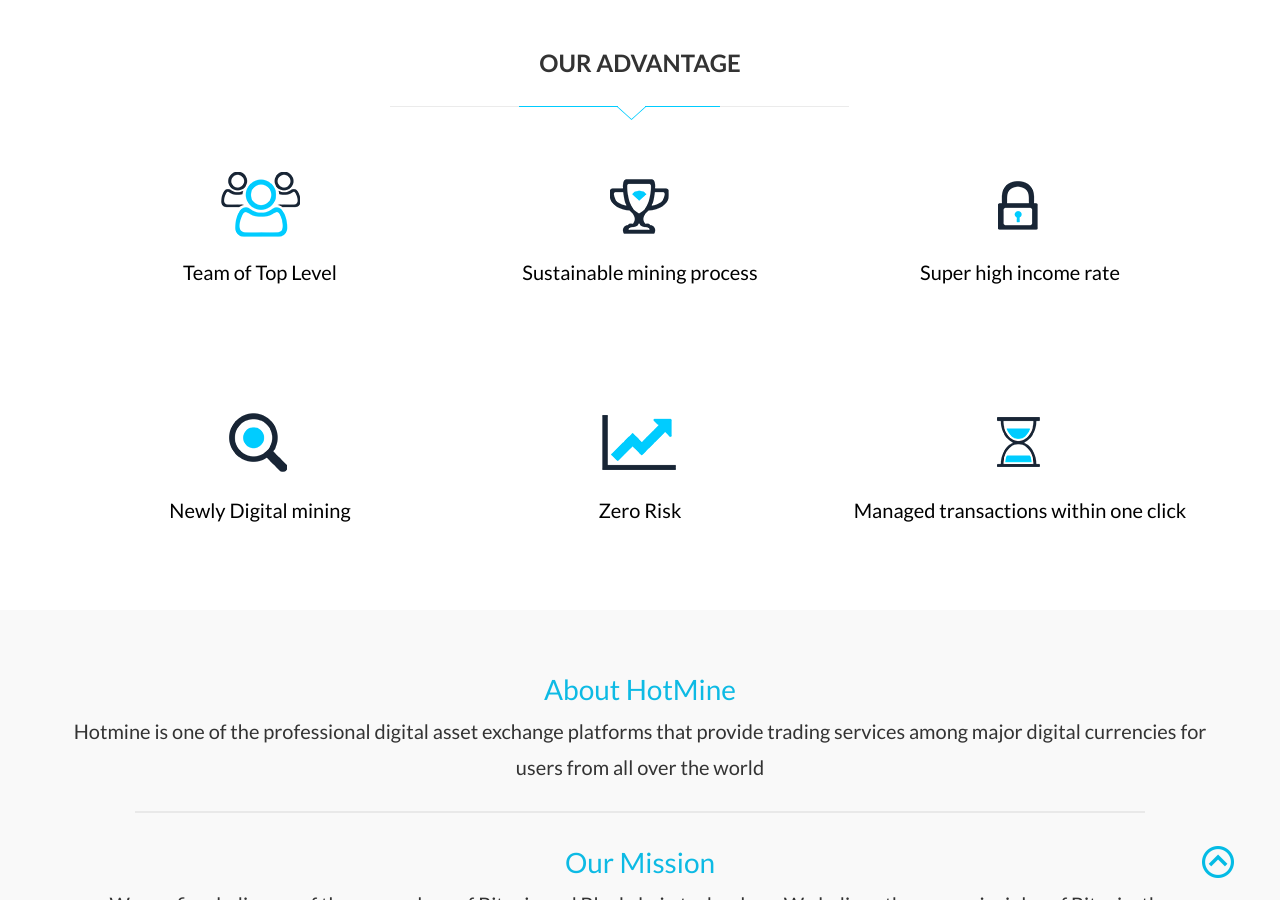
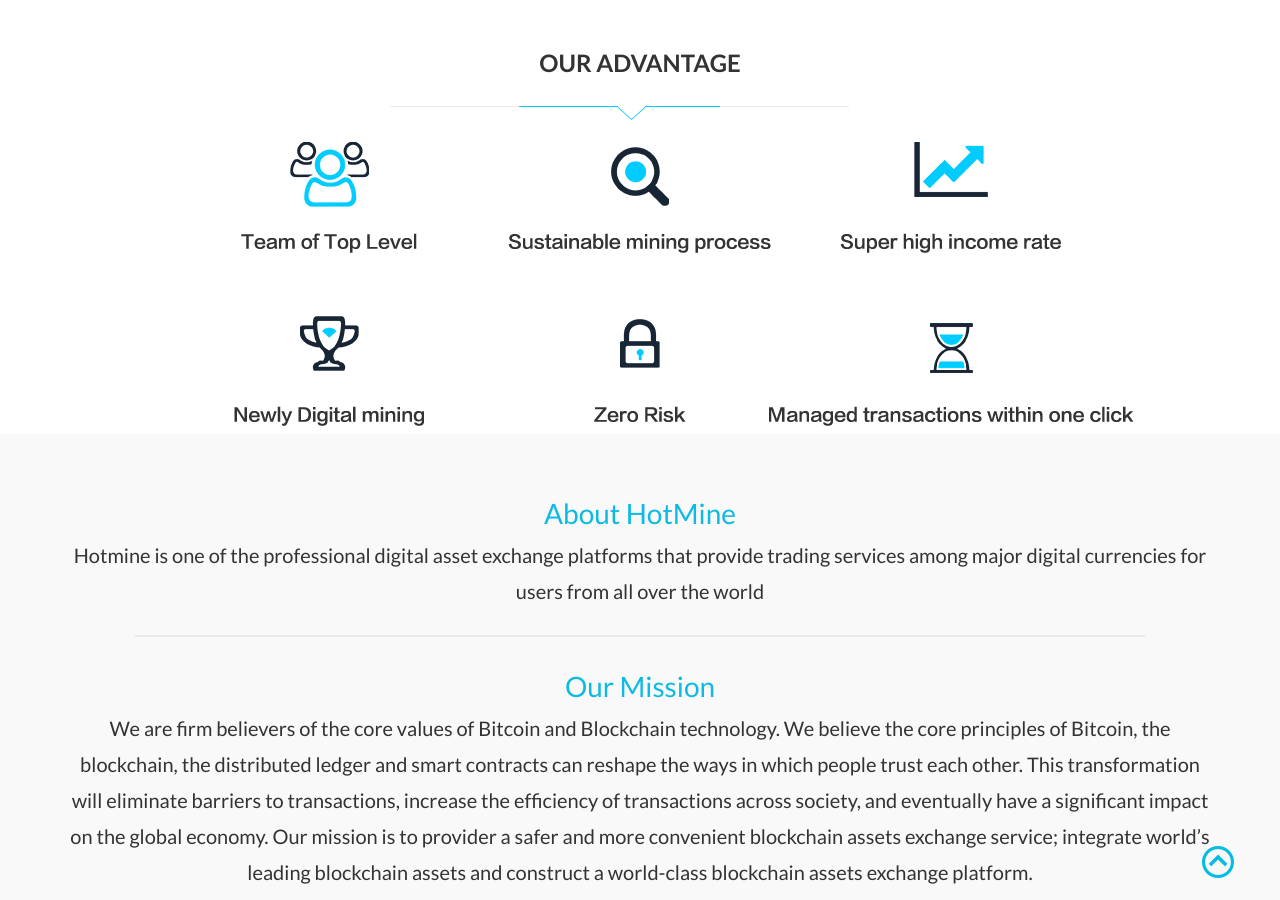
Before and after one commit to xuguangtech/something, a Jekyll site: the page built from index.html, in a window 1280 px wide and 900 px high, scrolled down 710 px. Built offline with Jekyll 4.4.1, drawn with Linux system fonts in a browser that asks for light colours.

Commit message:
mobile phone adapters

```diff
--- a/_includes/header.html
+++ b/_includes/header.html
@@ -52,7 +52,7 @@
 
                 </div>
                 <div class="col-md-4 grid">
-                    <button onclick="window.open('https://www.hotmine.cc/')" type="submit" style="background:url('../assets/images/butten.png') no-repeat; width:326px; height:80px;" class="form-control"></button>
+                    <button onclick="window.open('https://www.hotmine.cc/')" type="submit" style="background:url('images/butten.png') no-repeat; width:326px; height:80px;" class="form-control"></button>
                 </div>
 
             </div>
--- a/_includes/html-head.html
+++ b/_includes/html-head.html
@@ -11,6 +11,24 @@
     <!--/fonts-->
     <!--js-->
     <script src="{{ '/assets/js/jquery.min.js' | relative_url }}"></script>
+    <script>
+        $(document).ready(function(){
+            var isPhone = navigator.userAgent.match(/Phone/i);
+            var isItouch = navigator.userAgent.match(/iPhone/i);
+            var isIpad = navigator.userAgent.match(/iPad/i);
+            var isAndroid = navigator.userAgent.match(/Android/i);
+            if (isPhone || isItouch || isIpad || isAndroid) {
+                $(".johey").css("position", "static");
+                $("body").css("width", "140%");
+                $(".col-md-4").css("display", "inline-block");
+                $("button.form-control").css("margin-left", "60%").css("margin-bottom", "20%");
+                //$(".grids h2").each(function(){console.log($(this).hide())});
+                $(".rounded-1").css("margin-left", "15em");
+                $("#middle_img_div").css("margin-left", "-35px");
+            }
+            $(".grids h2").each(function(){console.log($(this).hide())});
+        });
+    </script>
     <!--/js-->
     <!---- start-smoth-scrolling---->
     <script type="text/javascript" src="{{ '/assets/js/move-top.js' | relative_url }}"></script>
@@ -24,4 +42,5 @@
         });
     </script>
     <!---- start-smoth-scrolling---->
+
 </head>
--- a/_includes/pricing.html
+++ b/_includes/pricing.html
@@ -11,7 +11,8 @@
         <div class="services-word">
             <a href="#"><img src="{{ '/assets/images/line.png' | relative_url }}" class="img-responsive" alt=""/></a>
         </div>
-        <div class="grids">
+        <div id="middle_img_div"><img src="{{ '/assets/images/image.png' | relative_url }}" /></div>
+        <!--					<div class="grids">
                                 <div class="col-md-4 grid">
                                     <span class="icon1"></span>
                                     <h2>Team of Top Level</h2>
@@ -41,5 +42,6 @@
                                 </div>
                                 <div class="clearfix"></div>
                             </div>
+        -->
     </div>
 </div>
--- a/_includes/sracels.html
+++ b/_includes/sracels.html
@@ -1,7 +1,7 @@
 <div class="sracels">
     <div class="container">
         <div id="canvas">
-            <script type="text/javascript" src="../assets/js/circles.js"></script>
+            <script type="text/javascript" src="{{ '/assets/js/circles.js' | relative_url }}"></script>
             <script>
                 var colors = [
                     ['#F0F0F0', '#0DBAE4'], ['#F0F0F0', '#0DBAE4'], ['#F0F0F0', '#0DBAE4'], ['#0DBAE4', '#0DBAE4']
```
Also changed, not shown: other parts of _includes/sracels.html (+1 -1 lines), _layouts/default.html (indentation only), assets/images/image.png (added), 1 other file. Lines whose indentation alone changed are shown as unchanged.
